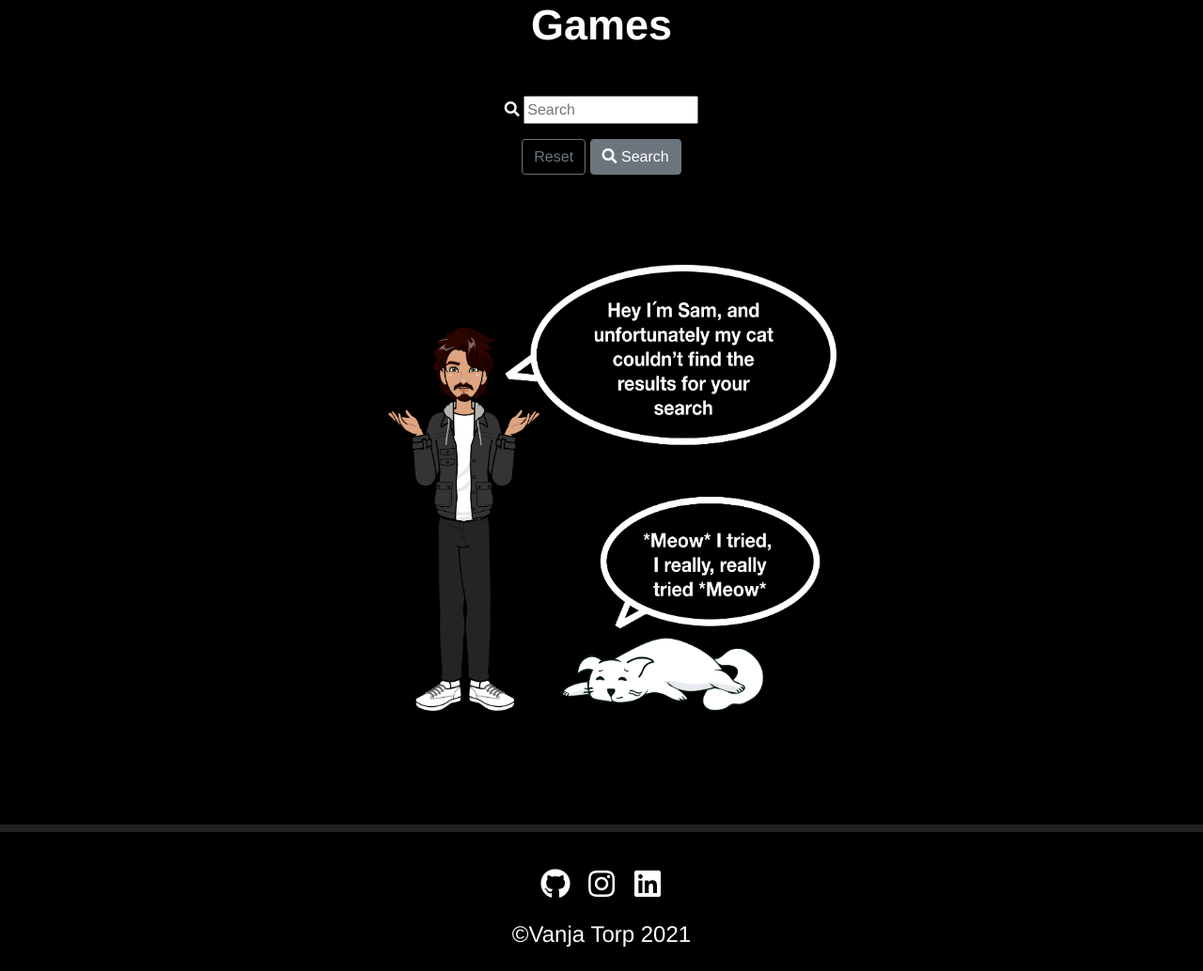
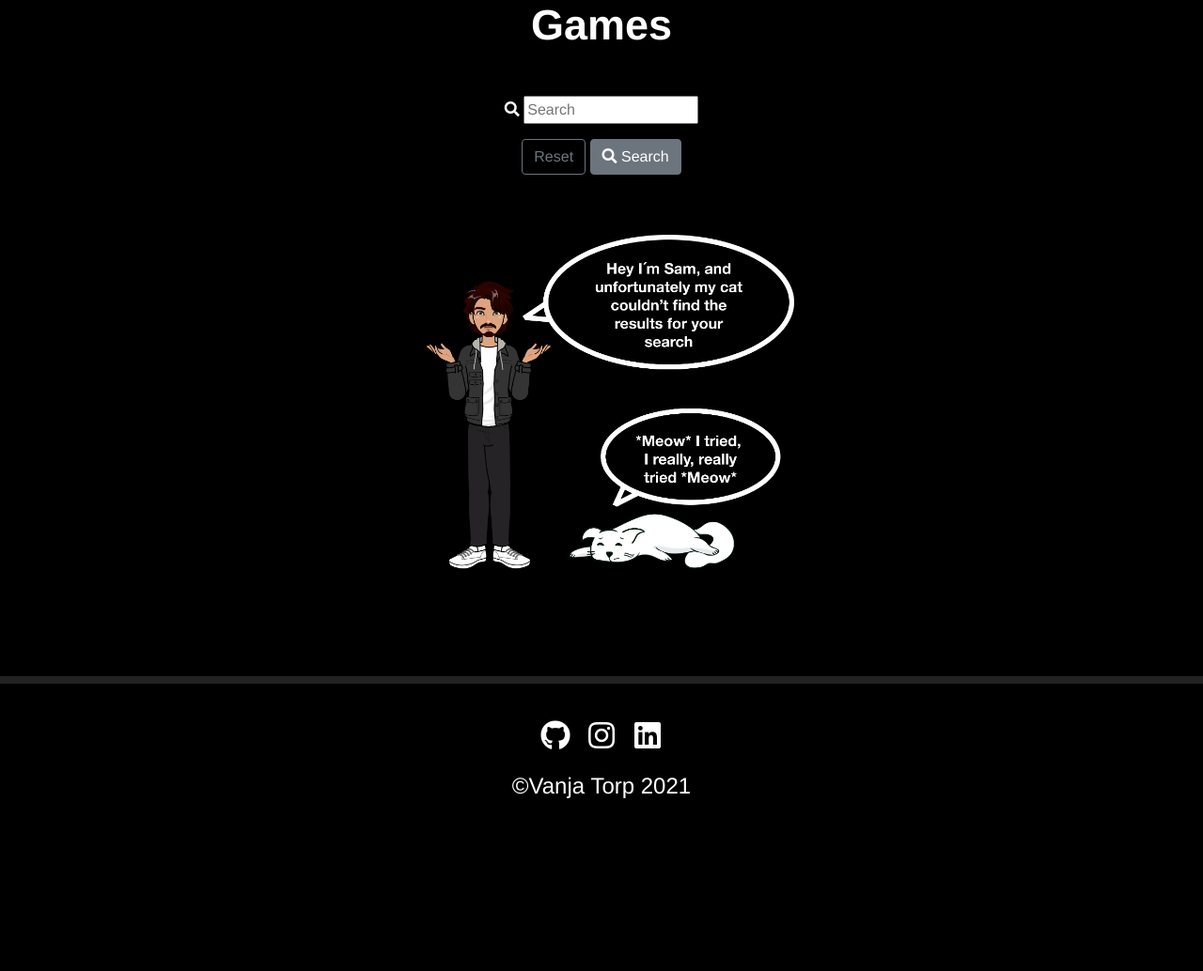
Before and after one commit to VTwin90/VGAME, a Flask app: page /search in a window 1280 px wide. Shown: the whole page at 94% size. After the commit the page ends 850 px from the top, so only its background shows below. Run offline with Flask 2, Linux system fonts and the light colour scheme; data that the repository does not hold is empty; some libraries are stand-ins or nearby versions.

Commit message:
update home.html not found img classes, style

```diff
--- a/templates/home.html
+++ b/templates/home.html
@@ -41,8 +41,8 @@
         {% endfor %}
         <!-- No Results Found  -->
         {% else %}
-        <div class="col-12 mt-5 mb-5">
-            <img src="static/images/notFound.png" class="mx-auto img-fluid" style="width:500px; height:500px;" alt="Game Image">
+        <div class="col-sm-12 col-md-4 px-2 mx-auto mt-3 mb-5">
+            <img src="static/images/notFound.png" class="mx-auto img-fluid" style="width:fit-content; height:auto;" alt="Game Image">
         </div>
 
         {% endif %}
```
